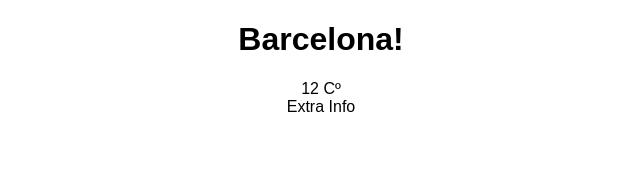
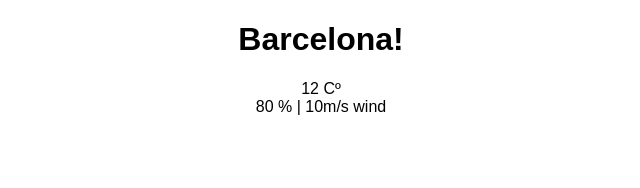
Before and after one commit to germanps/WeatherApp, a React (Create React App) app: page / in a window 1280 px wide. Shown: the top 188 px of the page, without its empty margins (319-959 px from the left). Built offline with nearby package versions, Linux system fonts and the light colour scheme.

Commit message:
Props && Template Strings

```diff
--- a/src/components/WeatherData.js
+++ b/src/components/WeatherData.js
@@ -5,7 +5,7 @@ import WeatherExtraInfo from './WeatherExtraInfo';
 const WeatherData = () => (
   <div>
     <WeatherTemperature />
-    <WeatherExtraInfo />
+    <WeatherExtraInfo humidity={80} wind={'10m/s'}/>
   </div>
 );
 
--- a/src/components/WeatherExtraInfo.js
+++ b/src/components/WeatherExtraInfo.js
@@ -1,7 +1,10 @@
 import React from 'react';
 
-const WeatherExtraInfo = () => (
-  <div>Extra Info</div>
+const WeatherExtraInfo = ({ humidity, wind}) => (
+  <div>
+    <span>{`${humidity} % | `}</span>
+    <span>{`${wind} wind`}</span>
+  </div>
 );
 
 export default WeatherExtraInfo;
```
